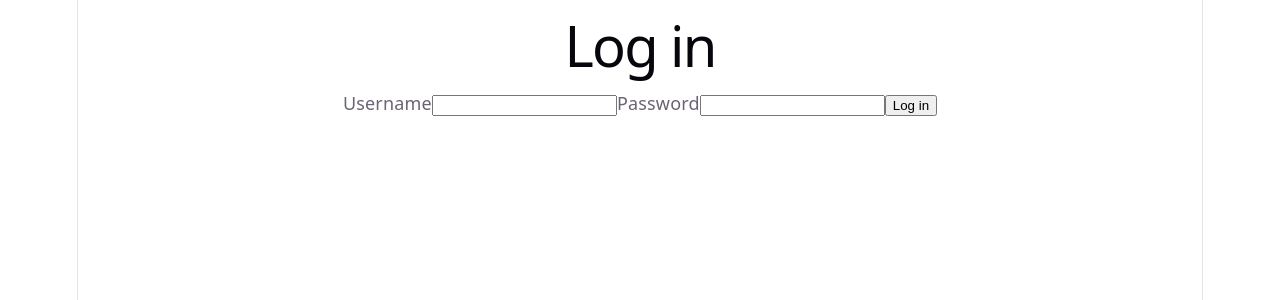
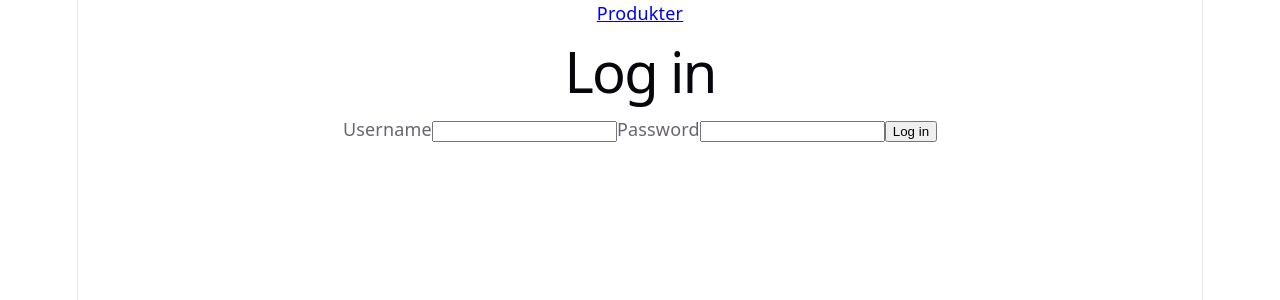
Before and after one commit to Joajak92/webshop-frontend, a React (Vite) app: page /login in a window 1280 px wide. Shown: the top 300 px of the page. Built offline with nearby package versions, Linux system fonts and the light colour scheme; no server answers.

Commit message:
Created ProductPage, connection between product backend and frontend

```diff
--- a/src/App.tsx
+++ b/src/App.tsx
@@ -1,17 +1,24 @@
-import { Route, Routes } from "react-router";
+import { Link, Route, Routes } from "react-router";
 import "./App.css";
 import LoginPage from "./pages/LoginPage";
 import WelcomePage from "./pages/WelcomePage";
 import ProtectedRoute from "./components/ProtectedRoute";
+import ProductPage from "./pages/ProductPage";
 
 function App() {
   return (
+    <>
+    <nav>
+      <Link to="/products">Produkter</Link>
+    </nav>
     <Routes>
       <Route path="/login" element={<LoginPage />}></Route>
       <Route element={<ProtectedRoute />}>
         <Route path="/" element={<WelcomePage />}></Route>
+        <Route path="/products" element={<ProductPage />}></Route>
       </Route>
     </Routes>
+    </>
   );
 }
 
--- /dev/null
+++ b/src/pages/ProductPage.tsx
@@ -0,0 +1,10 @@
+const ProductPage = () => {
+
+    return(
+    <div>
+    <h1>Produkter</h1>
+    <p>Här är våra produkter</p>
+    </div>
+)
+};
+export default ProductPage;
--- a/src/pages/WelcomePage.tsx
+++ b/src/pages/WelcomePage.tsx
@@ -1,5 +1,6 @@
 import { useNavigate } from "react-router";
 import { logout } from "../service/authService";
+
 
 const WelcomePage = () => {
   const navigate = useNavigate();
@@ -8,6 +9,7 @@ const WelcomePage = () => {
     logout();
     navigate("/login", { replace: true });
   };
+
 
   return (
     <div>
```
